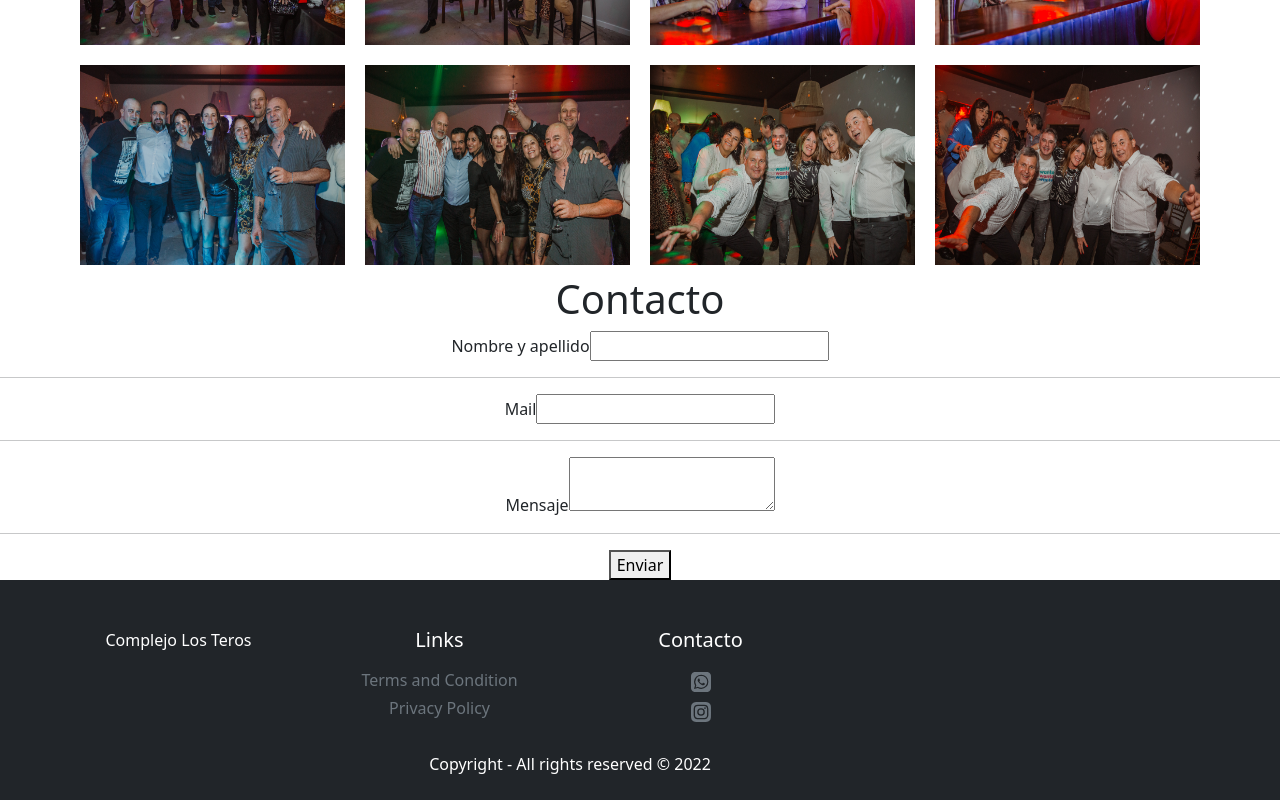
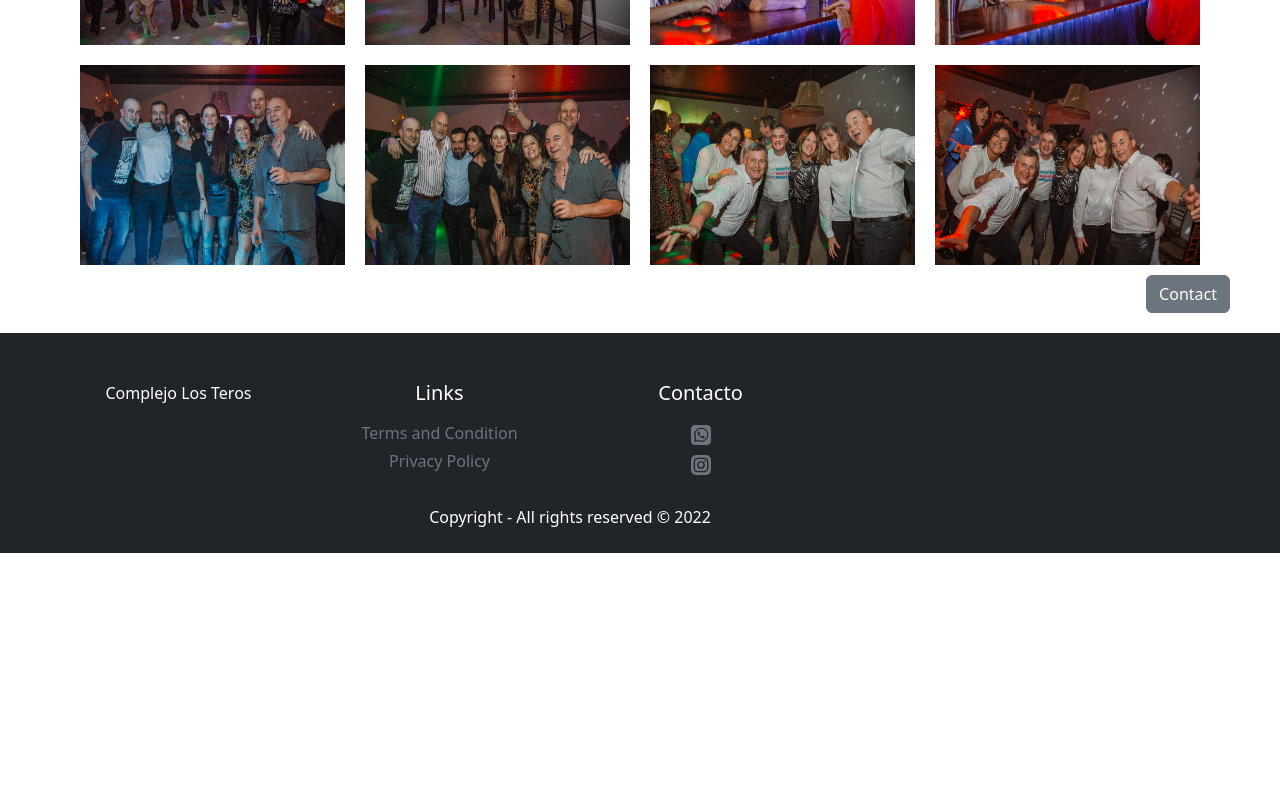
Before and after one commit to EcheCostabel/losTeros, a React (Create React App) app: page / in a window 1280 px wide. Shown: the part 807-1607 px from the top of the page. After the commit the page ends 1360 px from the top, so only its background shows below. Built offline with nearby package versions, Linux system fonts and the light colour scheme.

Commit message:
ContactForm

```diff
--- a/src/components/Contact.js
+++ /dev/null
@@ -1,36 +0,0 @@
-import emailjs from "@emailjs/browser";
-
-export default function Contact() {
-  const sendEmail = (event) => {
-    event.preventDefault();
-    emailjs
-      .sendForm(
-        "service_reug8pl",
-        "template_qkzjtsw",
-        event.target,
-        "GPTmzfrrOtNzq13iZ"
-      )
-      .then((response) => console.log(response))
-      .catch((error) => console.log(error));
-  };
-
-  return (
-    <section id="contact">
-    <div>
-      <h1>Contacto</h1>
-      <form onSubmit={sendEmail}>
-        <label>Nombre y apellido</label>
-        <input type="text" name="user_name"></input>
-        <hr />
-        <label>Mail</label>
-        <input type="email" name="user_email"></input>
-        <hr />
-        <label>Mensaje</label>
-        <textarea name="user_message"></textarea>
-        <hr />
-        <button>Enviar</button>
-      </form>
-    </div>
-    </ section>
-  );
-}
--- /dev/null
+++ b/src/components/Contact/contact.css
@@ -0,0 +1,18 @@
+.contact{
+    width: 300px;
+    height: 400px;
+}
+
+.contactForm{
+    display: flex;
+    justify-content: flex-end;
+    margin-right: 50px;
+    margin-bottom: 20px;
+}
+
+.button {
+    display: flex;
+    justify-content: flex-end;
+    align-content: center;
+    margin-top: 10px;
+}
--- /dev/null
+++ b/src/components/Contact/contact.js
@@ -0,0 +1,72 @@
+import emailjs from "@emailjs/browser";
+import Button from "react-bootstrap/Button";
+import OverlayTrigger from "react-bootstrap/OverlayTrigger";
+import Popover from "react-bootstrap/Popover";
+import Form from "react-bootstrap/Form";
+import "./contact.css";
+
+export default function Contact() {
+  const sendEmail = (event) => {
+    event.preventDefault();
+    emailjs
+      .sendForm(
+        "service_reug8pl",
+        "template_qkzjtsw",
+        event.target,
+        "GPTmzfrrOtNzq13iZ"
+      )
+      .then((response) => console.log(response))
+      .catch((error) => console.log(error));
+  };
+
+  return (
+    <div className="contactForm">
+      <OverlayTrigger
+        trigger="click"
+        key={"left"}
+        placement={"left"}
+        overlay={
+          <Popover className="contact">
+            <Popover.Header as="h3">{`Contact`}</Popover.Header>
+            <Popover.Body>
+              <Form onSubmit={sendEmail}>
+                <Form.Group>
+                  <Form.Label>Nombre y apellido</Form.Label>
+                  <Form.Control
+                    type="text"
+                    placeholder="Ingresa tu nombre"
+                    name="user_name"
+                  ></Form.Control>
+                </Form.Group>
+                <Form.Group>
+                  <Form.Label>Mail</Form.Label>
+                  <Form.Control
+                    type="email"
+                    placeholder="Ingresa tu email"
+                    name="user_email"
+                  />
+                </Form.Group>
+                <Form.Group>
+                  <Form.Label>Mensaje</Form.Label>
+                  <Form.Control
+                    as="textarea"
+                    rows={4}
+                    placeholder="Mensaje"
+                    name="user_message"
+                  ></Form.Control>
+                </Form.Group>
+                <div className="button">
+                  <Button variant="primary" type="submit">
+                    Enviar
+                  </Button>
+                </div>
+              </Form>
+            </Popover.Body>
+          </Popover>
+        }
+      >
+        <Button variant="secondary">Contact </Button>
+      </OverlayTrigger>
+    </div>
+  );
+}
--- a/src/components/Home.js
+++ b/src/components/Home.js
@@ -1,6 +1,6 @@
 import NavBar from "./NavBar/navBar";
 import Footer from "./Footer/footer";
-import Contact from "./Contact";
+import Contact from "./Contact/contact";
 import Gallery from "./Gallery/gallery";
 
 export default function Home() {
```
